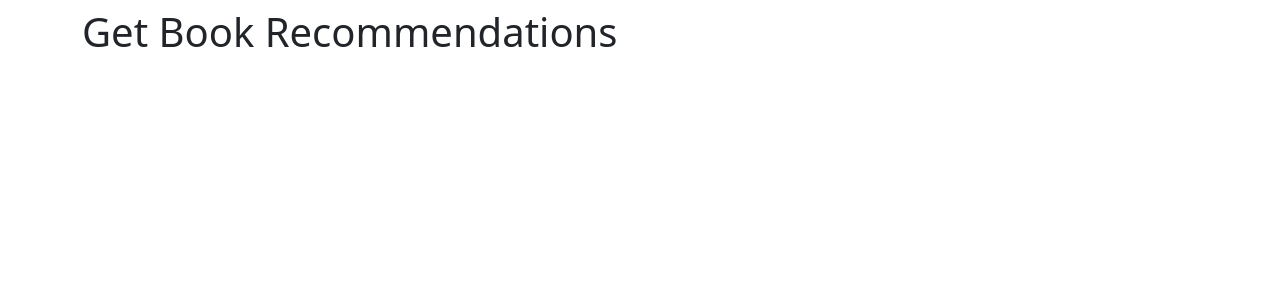
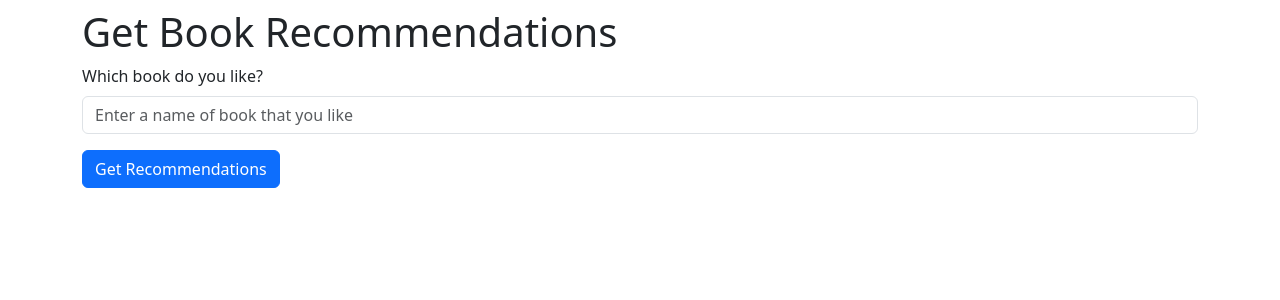
Before and after one commit to gauravparajuli/bookrecommendationsystem, a Flask app: page /recommend in a window 1280 px wide. Shown: the part 56-356 px from the top of the page. Run offline with Flask 3, Linux system fonts and the light colour scheme.

Commit message:
recommendation ui implemented

```diff
--- a/main.py
+++ b/main.py
@@ -1,5 +1,6 @@
+from crypt import methods
 from email.mime import image
-from flask import Flask, render_template
+from flask import Flask, render_template, request
 
 import pickle
 
@@ -12,9 +13,10 @@ def home():
     return render_template('index.html', title=top50['Book-Title'].to_list(), author=top50['Book-Author'].to_list(), image=top50['Image-URL-M'].to_list(), vote=top50['num_ratings'].to_list(), rating=[round(x, 1) for x in top50['avg_ratings'].to_list()])
 
 
-@app.route('/recommend')
+@app.route('/recommend', methods=['GET', 'POST'])
 def recommend():
-    return render_template('recommendations.html')
+    if request.method == 'GET':
+        return render_template('recommendations.html')
 
 
 if __name__ == '__main__':
--- a/templates/recommendations.html
+++ b/templates/recommendations.html
@@ -4,5 +4,29 @@ Get Recommendations
 {% endblock %}
 
 {% block content %}
-<h1>Get Book Recommendations</h1>
+<div class="row mt-2">
+    <h1>Get Book Recommendations</h1>
+    <form>
+        <div class="mb-3">
+          <label for="Book Name" class="form-label">Which book do you like?</label>
+          <input type="text" class="form-control" id="bookname" required placeholder="Enter a name of book that you like">
+        </div>
+        <button type="submit" class="btn btn-primary">Get Recommendations</button>
+      </form>
+
+    {% for i in range(author|length) %}
+        <div class="col-md-3 mb-2">
+            <div class="card">
+                <img src="{{image[i]}}" class="card-img-top" alt="{{title[i]}}">
+                <div class="card-body">
+                <h5>{{title[i]}}</h5>
+                <p>{{author[i]}}</p>
+                <p>Votes ({{vote[i]}})</p>
+                <p>Rating ({{rating[i]}})</p>
+                </div>
+            </div>
+        </div>
+    {% endfor %}
+</div>
+
 {% endblock %}
```
Also changed, not shown: 1 other file.
